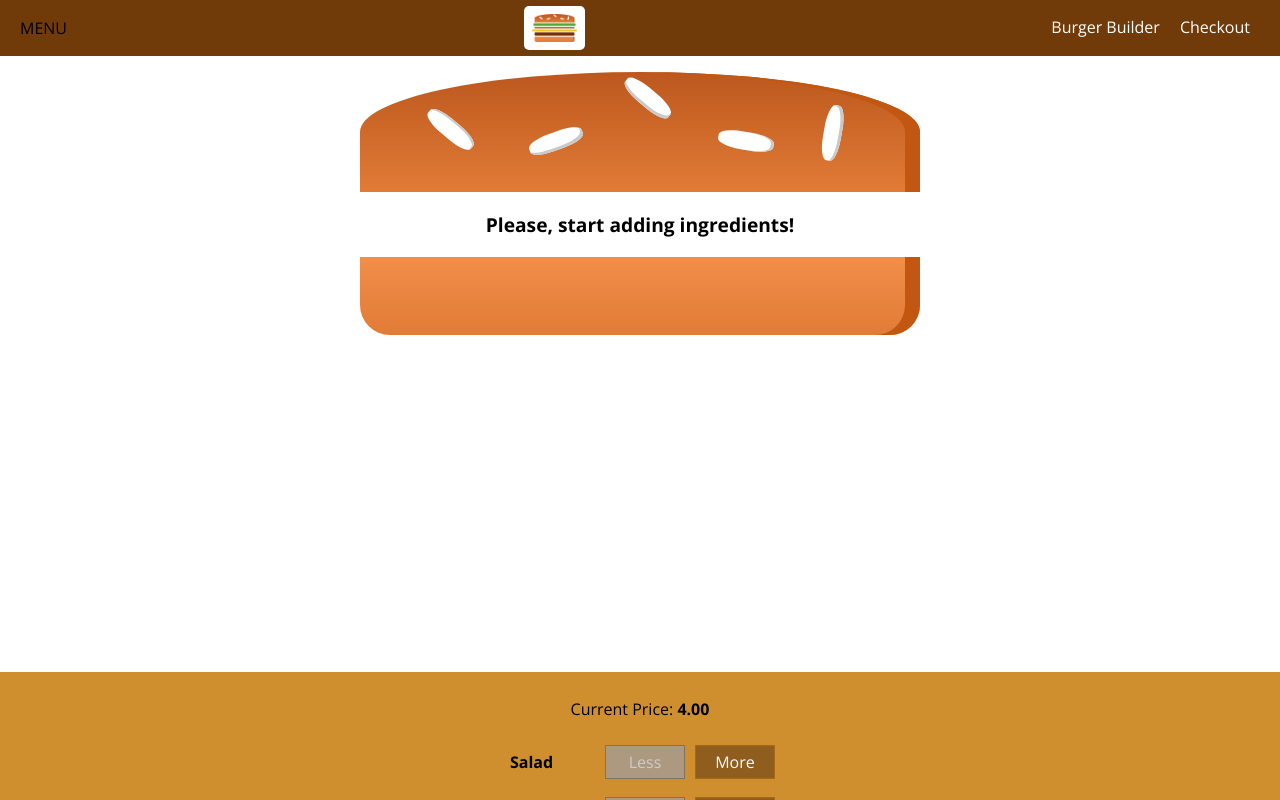
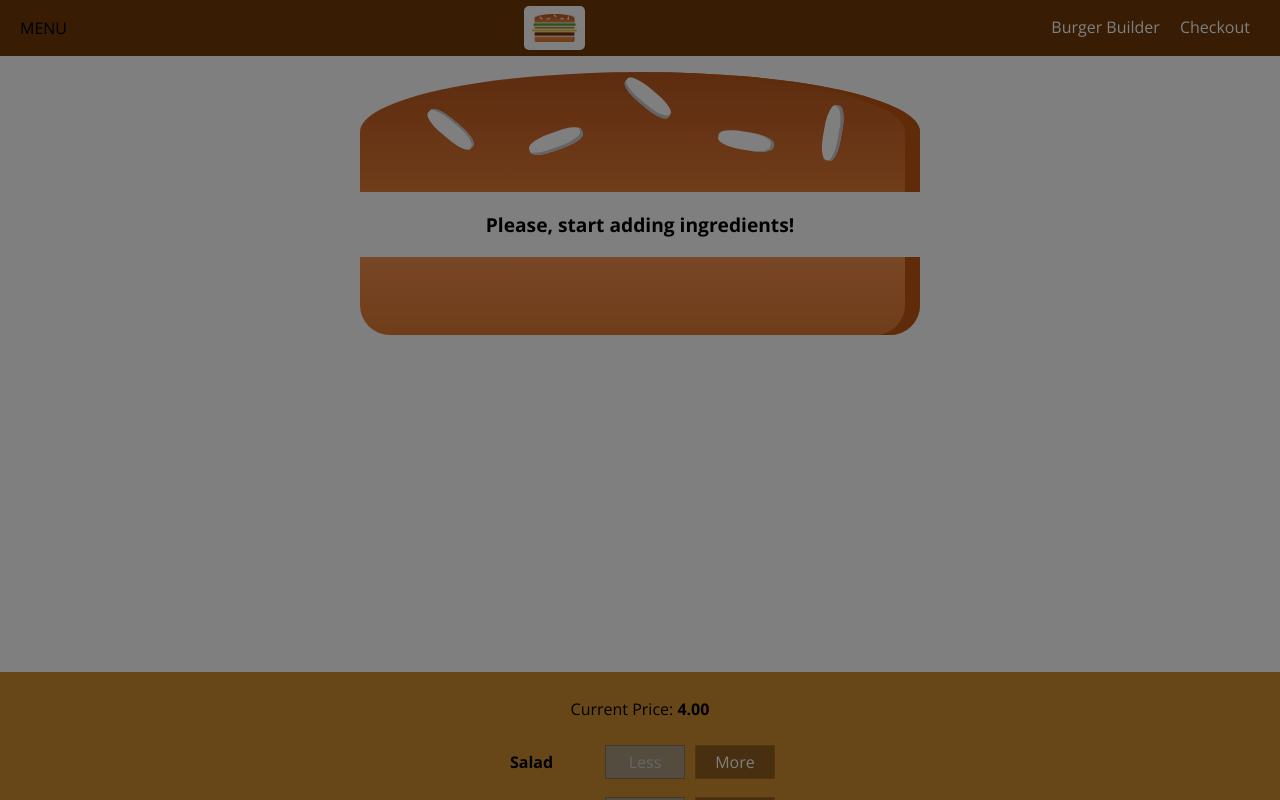
Before and after one commit to rebecarancan/Buger-Builder, a React (Create React App) app: page / in a window 1280 px wide. Shown: the top 800 px of the page. Built offline with nearby package versions, Linux system fonts and the light colour scheme.

Commit message:
reusing backdrop with sideDrawer

```diff
--- a/src/components/Layout/Layout.js
+++ b/src/components/Layout/Layout.js
@@ -1,18 +1,31 @@
-import React from 'react';
+import React, { Component } from 'react';
 
 import Aux from '../../hoc/Aux';
 import classes from './Layout.module.css';
 import Toolbar from '../Navigation/Toolbar/Toolbar';
 import SideDrawer from '../Navigation/SideDrawer/SideDrawer';
 
-const layout = ( props ) => (
-  <Aux>
-    <Toolbar />
-    <SideDrawer />
-    <main className={classes.Content}>
-      {props.children}
-    </main>
-  </Aux>
-);
+class Layout extends Component {
+  state = {
+    showSideDrawer: true
+  }
 
-export default layout;
+  sideDrawerClosedHandler = () => {
+    this.setState({showSideDrawer: false});
+  }
+  render () {
+    return (
+      <Aux>
+        <Toolbar />
+        <SideDrawer
+          open={this.state.showSideDrawer}
+          closed={this.sideDrawerClosedHandler} />
+        <main className={classes.Content}>
+          {this.props.children}
+        </main>
+      </Aux>
+    )
+  }
+}
+
+export default Layout;
--- a/src/components/Navigation/SideDrawer/SideDrawer.js
+++ b/src/components/Navigation/SideDrawer/SideDrawer.js
@@ -3,11 +3,18 @@
 import Logo from '../../Logo/Logo';
 import NavigationItems from '../NavigationItems/NavigationItems';
 import classes from './SideDrawer.module.css';
+import Backdrop from '../../UI/Backdrop/Backdrop';
+import Aux from '../../../hoc/Aux'
 
 const sideDrawer = (props) => {
-  //...
+  let attachedClasses = [classes.SideDrawer, classes.Close];
+  if (props.open) {
+    attachedClasses = [classes.SideDrawer, classes.Open];
+  }
   return(
-    <div className={classes.SideDrawer}>
+    <Aux>
+      <Backdrop show={props.open} clicked={props.closed} />
+      <div className={attachedClasses.join(' ')}>
         <div className={classes.Logo}>
           <Logo />
         </div>
@@ -15,6 +22,7 @@
           <NavigationItems />
         </nav>
       </div>
+    </Aux>
   );
 };
 
```
Lines whose indentation alone changed are shown as unchanged.
